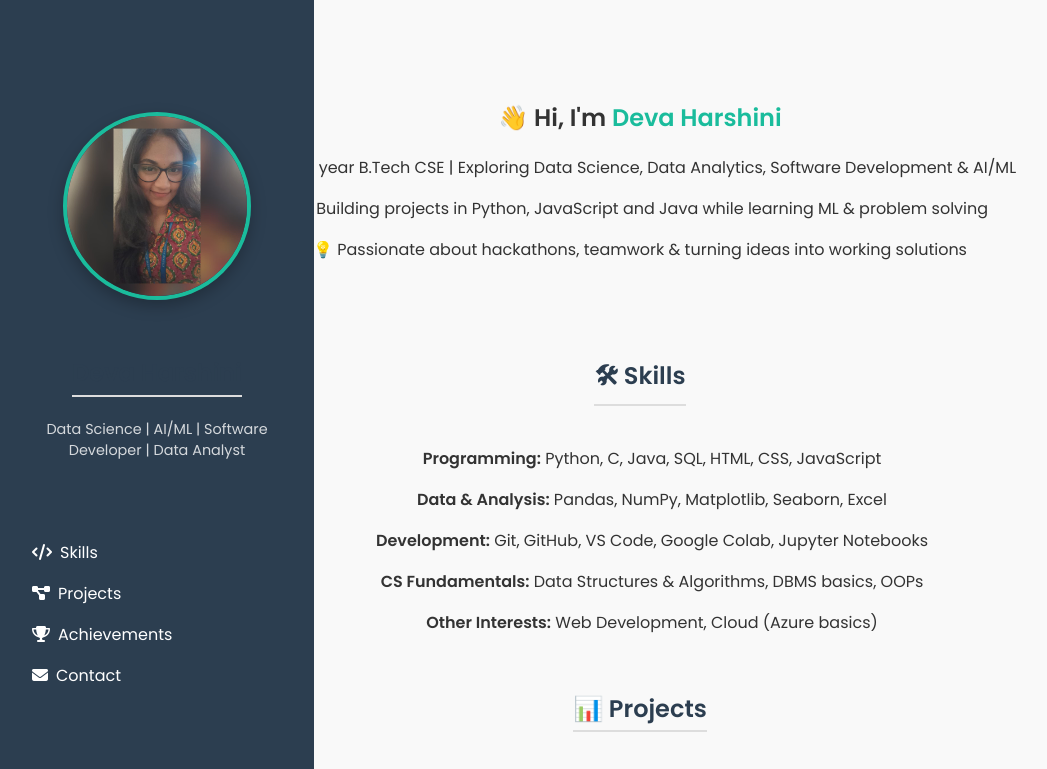
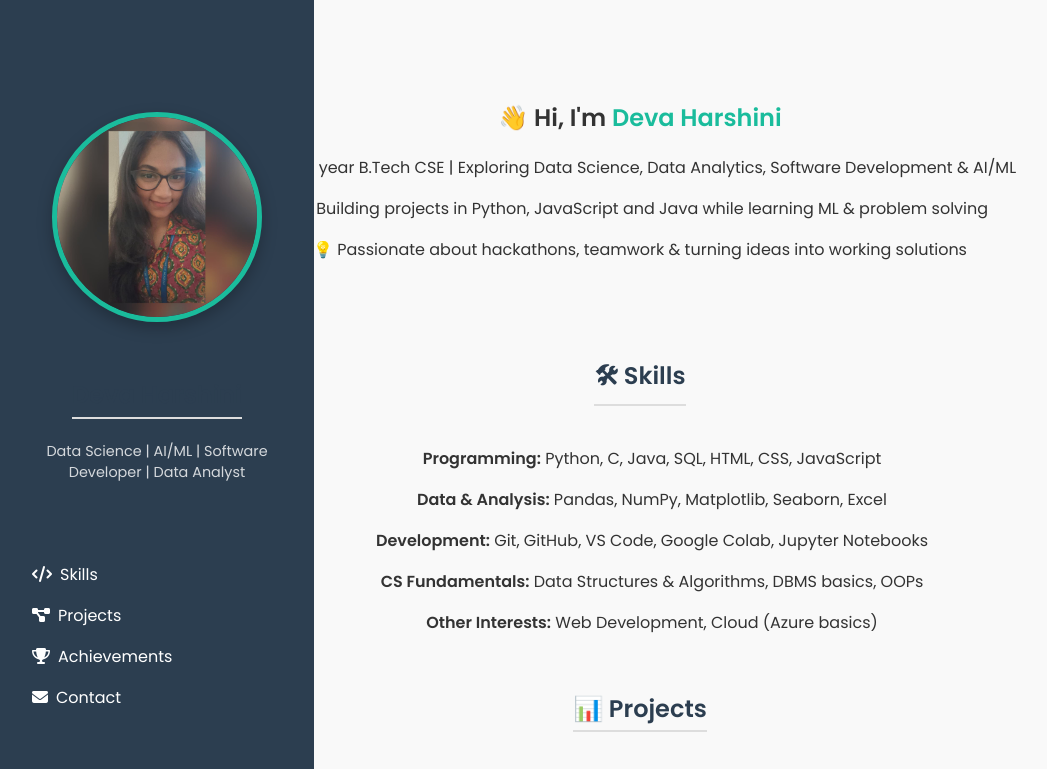
Before and after one commit to deva-harshini/Portfolio, a plain HTML site: page index.html in a window 1280 px wide. Shown: the top 769 px of the page, without its empty margins (0-1047 px from the left). Drawn offline with Linux system fonts and the light colour scheme.

Commit message:
Update styles.css
profile updation

```diff
--- a/styles.css
+++ b/styles.css
@@ -30,10 +30,10 @@ body {
 }
 
 .sidebar .profile img {
-  width: 180px;          /* bigger profile picture */
-  height: 180px;
-  border-radius: 50%;
-  border: 4px solid #1abc9c;
+  width: 200px;          /* bigger profile picture */
+  height: 200px;
+  border-radius: 80%;
+  border: 5px solid #1abc9c;
   box-shadow: 0 6px 15px rgba(0,0,0,0.25);
   margin-bottom: 1rem;   /* space between pic and text */
 }
```
